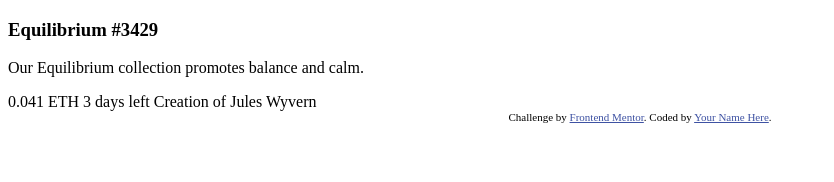
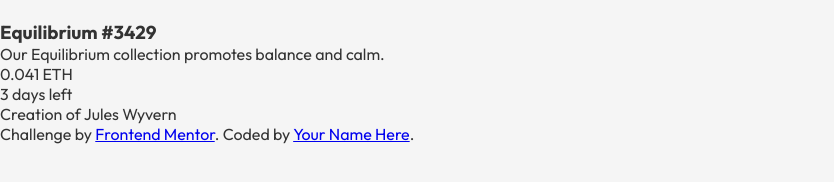
Before and after one commit to zourte2486/nft-preview-card-component-main, a plain HTML site: page Html/index.html in a window 1280 px wide. Shown: the whole page, without its empty margins (0-834 px from the left). Drawn offline with Linux system fonts and the light colour scheme; files that its build step writes are made by us from their sources.

Commit message:
Enhance styling and structure for NFT preview card component

```diff
--- a/Css/master.css
+++ b/Css/master.css
@@ -1 +1,41 @@
 @import url('https://fonts.googleapis.com/css2?family=Outfit:wght@100..900&display=swap');
+
+:root {
+    --main-color: hsl(215, 51%, 70%);
+    --secondary-color: hsl(178, 100%, 50%);
+    --section-padding: 60px;
+    --section-background: #f6f6f6;
+    --main-duration: 0.3s;
+  }
+
+*{
+    margin: 0;
+    padding: 0;
+    box-sizing: border-box;
+}
+body{
+    font-family: 'Outfit', sans-serif;
+    background-color: #f5f5f5;
+    color: #333;
+}
+
+
+
+/* Small */
+@media (min-width: 375px) {
+    .container {
+      width: 350px;
+    }
+  }
+  /* Medium */
+  @media (min-width: 992px) {
+    .container {
+      width: 970px;
+    }
+  }
+  /* Large */
+  @media (min-width: 1400px) {
+    .container {
+      width: 1370px;
+    }
+  }
--- a/Html/index.html
+++ b/Html/index.html
@@ -1,34 +1,40 @@
 <!DOCTYPE html>
 <html lang="en">
   <head>
-  <meta charset="UTF-8">
-  <meta name="viewport" content="width=device-width, initial-scale=1.0"> <!-- displays site properly based on user's device -->
+    <meta charset="UTF-8" />
+    <meta name="viewport" content="width=device-width, initial-scale=1.0" />
+    <!-- displays site properly based on user's device -->
 
-  <link rel="icon" type="image/png" sizes="32x32" href="./images/favicon-32x32.png">
-  <link rel="stylesheet" href="master.css">
+    <link
+      rel="icon"
+      type="image/png"
+      sizes="32x32"
+      href="./images/favicon-32x32.png"
+    />
+    <link rel="stylesheet" href="master.css" />
 
     <title>Frontend Mentor | NFT preview card component</title>
 
-  <!-- Feel free to remove these styles or customise in your own stylesheet 👍 -->
-  <style>
-    .attribution { font-size: 11px; text-align: center; }
-    .attribution a { color: hsl(228, 45%, 44%); }
-  </style>
   </head>
   <body>
-
+    <div class="container">
+      <div class="card">
+        <img src="" alt="" />
+        <div class="content">
           <h3>Equilibrium #3429</h3>
-
           <p>Our Equilibrium collection promotes balance and calm.</p>
-
-  0.041 ETH
-  3 days left
-
-  Creation of Jules Wyvern
+          <p>0.041 ETH</p>
+          <p>3 days left</p>
+          <p>Creation of <span>Jules Wyvern</span></p>
+        </div>
+      </div>
+    </div>
 
     <div class="attribution">
-    Challenge by <a href="https://www.frontendmentor.io?ref=challenge" target="_blank">Frontend Mentor</a>.
-    Coded by <a href="#">Your Name Here</a>.
+      Challenge by
+      <a href="https://www.frontendmentor.io?ref=challenge" target="_blank"
+        >Frontend Mentor</a
+      >. Coded by <a href="#">Your Name Here</a>.
     </div>
   </body>
 </html>
```
Lines whose indentation alone changed are shown as unchanged.
